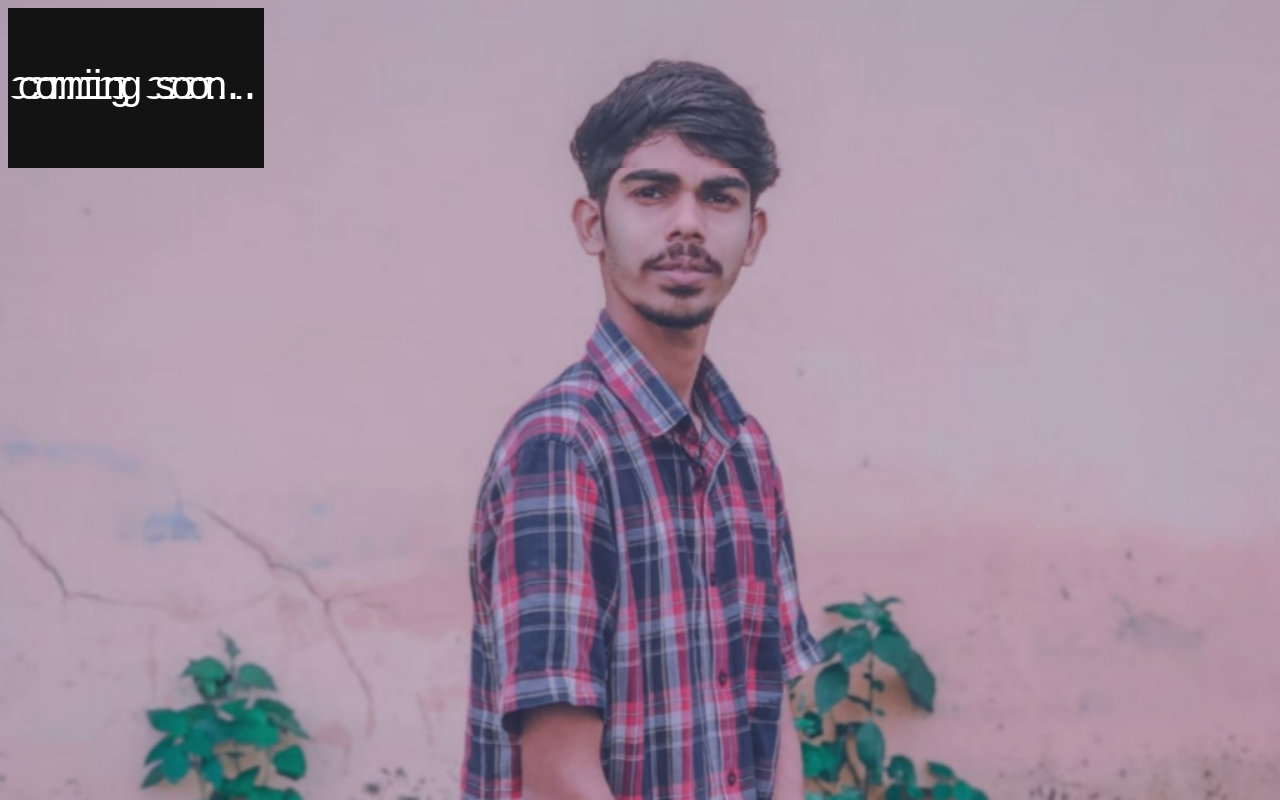
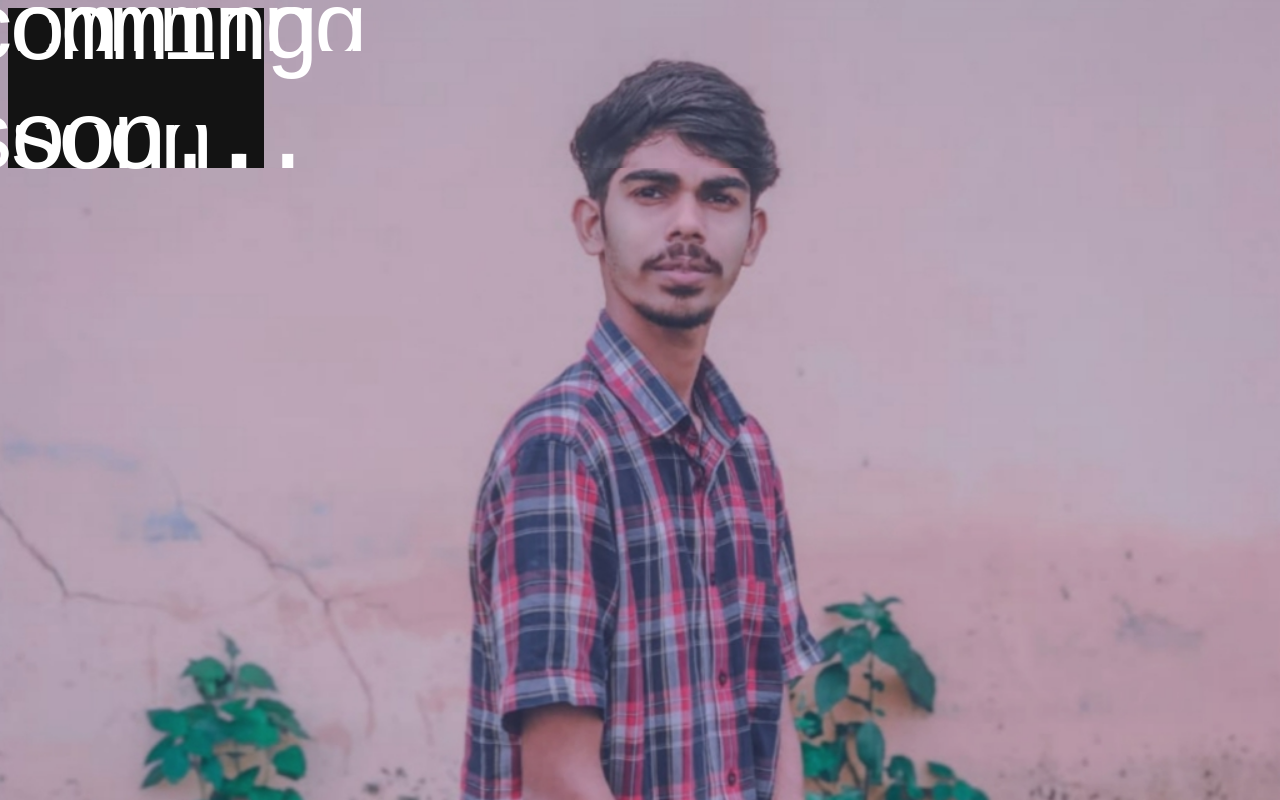
Before and after one commit to Rolex-h/machine, a plain HTML site: page Upcoming.html in a window 1280 px wide. Drawn offline with Linux system fonts and the light colour scheme.

Commit message:
Update style.css

```diff
--- a/style.css
+++ b/style.css
@@ -89,7 +89,7 @@ body {
   margin: 0;
   background: #131313;
   color: #fff;
-  font-size: 40px;
+  font-size: 96px;
   font-family: 'Fira Mono', monospace;
   letter-spacing: -7px;
 }
```
